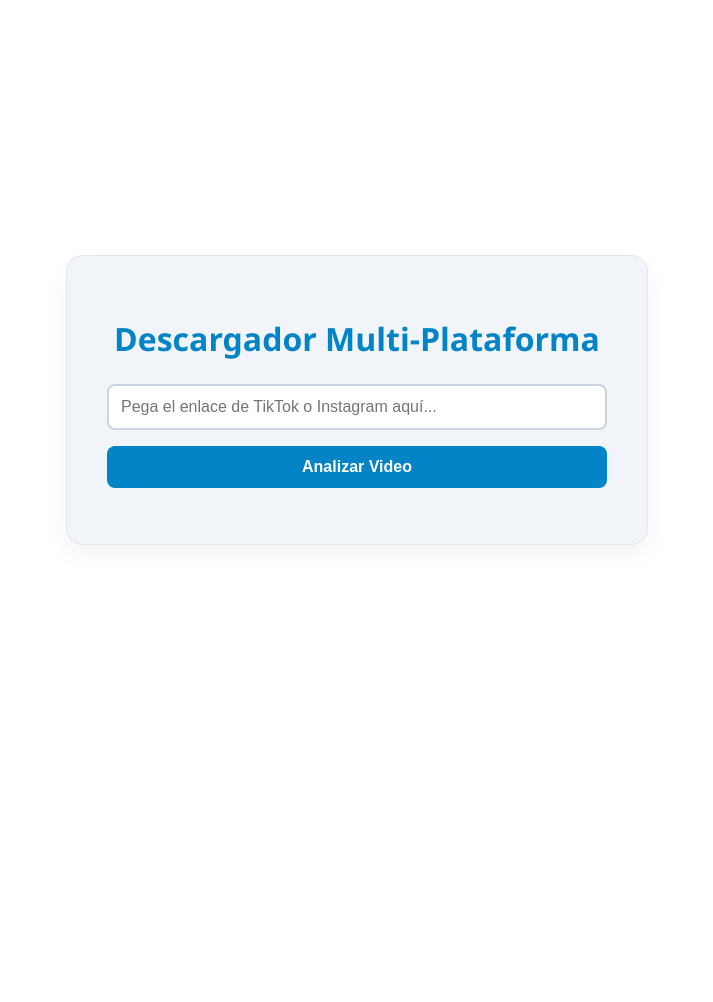
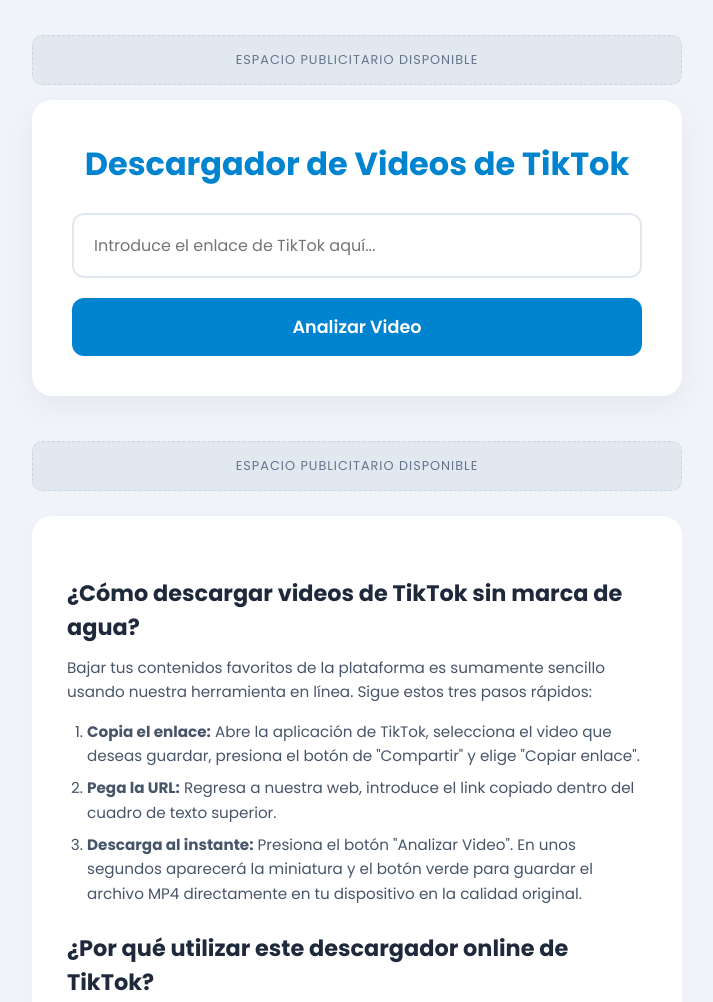
Before and after one commit to chiquitoba/multi-downloader, a website: page public/index.html in a window 1280 px wide. Shown: the top 1002 px of the page, without its empty margins (283-996 px from the left). Before the commit the page ends 800 px from the top, so only its background shows below. Drawn offline with Linux system fonts and the light colour scheme.

Commit message:
UI: Actualizar interfaz exclusiva para TikTok con secciones SEO

```diff
--- a/public/index.html
+++ b/public/index.html
@@ -3,120 +3,151 @@
 <head>
     <meta charset="UTF-8">
     <meta name="viewport" content="width=device-width, initial-scale=1.0">
-    <title>Multi-Downloader Pro</title>
+    <title>Descargar Videos de TikTok Sin Marca de Agua Gratis en HD</title>
+    <meta name="description" content="La herramienta más rápida para descargar videos de TikTok online sin marca de agua. Bajar videos de TikTok en MP4 de alta calidad gratis y al instante.">
+    <meta name="keywords" content="descargar videos de tiktok, bajar videos de tiktok, tiktok sin marca de agua, downloader tiktok mp4, tiktok gratis hd">
+
+    <!-- Google Fonts -->
+    <link rel="preconnect" href="https://fonts.googleapis.com">
+    <link rel="preconnect" href="https://fonts.gstatic.com" crossorigin>
+    <link href="https://fonts.googleapis.com/css2?family=Poppins:wght@400;600;700&display=swap" rel="stylesheet">
+
     <style>
-        body {
-            font-family: 'Segoe UI', Tahoma, Geneva, Verdana, sans-serif;
-            background-color: #ffffff;
-            color: #1e293b;
-            display: flex;
-            flex-direction: column;
-            align-items: center;
-            justify-content: center;
-            min-height: 100vh;
-            margin: 0;
-        }
-        .container {
-            background-color: #f1f5f9;
-            padding: 2.5rem;
-            border-radius: 1rem;
-            box-shadow: 0 10px 25px rgba(0,0,0,0.05);
-            width: 100%;
-            max-width: 500px;
-            text-align: center;
-            border: 1px solid #e2e8f0;
-        }
-        h1 { margin-bottom: 1.5rem; color: #0284c7; }
-        input {
-            width: 100%;
-            padding: 0.75rem;
-            border: 2px solid #cbd5e1;
-            border-radius: 0.5rem;
-            background-color: #ffffff;
-            color: #0f172a;
-            font-size: 1rem;
-            box-sizing: border-box;
-            margin-bottom: 1rem;
-        }
-        input:focus { border-color: #0284c7; outline: none; }
-        button {
-            width: 100%;
-            padding: 0.75rem;
-            background-color: #0284c7;
-            color: #ffffff;
-            border: none;
-            border-radius: 0.5rem;
-            font-size: 1rem;
-            font-weight: bold;
-            cursor: pointer;
-            transition: background 0.2s;
-        }
-        button:hover { background-color: #0369a1; }
-        #result { margin-top: 1.5rem; display: none; }
-        .thumbnail { width: 100%; border-radius: 0.5rem; margin-top: 1rem; max-height: 300px; object-fit: cover; }
-        .error { color: #ef4444; margin-top: 1rem; word-break: break-all; font-weight: 500; }
+        * { box-sizing: border-box; margin: 0; padding: 0; font-family: 'Poppins', sans-serif; }
+        body { background: #f0f4f8; color: #333; display: flex; flex-direction: column; align-items: center; min-height: 100vh; padding: 20px; }
+
+        .container { background: #ffffff; padding: 40px; border-radius: 20px; box-shadow: 0 10px 30px rgba(0,0,0,0.05); width: 100%; max-width: 650px; text-align: center; margin-bottom: 30px; }
+        h1 { color: #0084d0; font-size: 2rem; margin-bottom: 25px; font-weight: 700; }
+
+        .input-group { position: relative; margin-bottom: 20px; }
+        input[type="text"] { width: 100%; padding: 18px 20px; border: 2px solid #e2e8f0; border-radius: 12px; font-size: 1rem; outline: none; transition: border-color 0.3s; }
+        input[type="text"]:focus { border-color: #0084d0; }
+
+        button { width: 100%; background: #0084d0; color: white; border: none; padding: 16px; border-radius: 12px; font-size: 1.1rem; font-weight: 600; cursor: pointer; transition: background 0.3s, transform 0.1s; }
+        button:hover { background: #0073b5; }
+        button:active { transform: scale(0.98); }
+
+        .error-msg { color: #ef4444; margin-top: 15px; font-weight: 600; display: none; font-size: 0.95rem; }
+        .loading { display: none; margin-top: 15px; color: #666; font-weight: 600; }
+
+        /* Resultado */
+        .result-box { display: none; margin-top: 30px; border-top: 2px dashed #e2e8f0; padding-top: 25px; }
+        .thumb-preview { width: 150px; border-radius: 10px; margin-bottom: 15px; box-shadow: 0 4px 10px rgba(0,0,0,0.1); }
+        .video-title { font-size: 0.95rem; color: #555; margin-bottom: 20px; max-height: 50px; overflow: hidden; text-overflow: ellipsis; }
+        .btn-download { background: #10b981; display: inline-block; width: auto; padding: 12px 30px; text-decoration: none; color: white; border-radius: 10px; font-weight: 600; }
+        .btn-download:hover { background: #059669; }
+
+        /* Contenedores de Anuncios */
+        .ad-space { width: 100%; max-width: 650px; background: #e2e8f0; border: 1px dashed #cbd5e1; border-radius: 10px; padding: 15px; margin: 15px 0; text-align: center; color: #64748b; font-size: 0.8rem; text-transform: uppercase; letter-spacing: 1px; }
+
+        /* Sección de Contenido SEO */
+        .seo-content { width: 100%; max-width: 650px; text-align: left; background: white; padding: 35px; border-radius: 20px; box-shadow: 0 5px 20px rgba(0,0,0,0.02); margin-top: 10px; }
+        .seo-content h2 { color: #1e293b; font-size: 1.4rem; margin-top: 25px; margin-bottom: 12px; }
+        .seo-content p { color: #475569; font-size: 0.95rem; line-height: 1.6; margin-bottom: 15px; }
+        .seo-content ol { padding-left: 20px; color: #475569; font-size: 0.95rem; line-height: 1.6; margin-bottom: 15px; }
+        .seo-content ol li { margin-bottom: 8px; }
     </style>
 </head>
 <body>
 
+    <!-- ESPACIO DE MONETIZACIÓN: ANUNCIO SUPERIOR -->
+    <div class="ad-space" id="ad-slot-top">
+        Espacio Publicitario Disponible
+        <!-- Aquí pegarás el código de tu banner de Adsterra/Adsense más adelante -->
+    </div>
+
     <div class="container">
-    <h1>Descargador Multi-Plataforma</h1>
-    <input type="text" id="videoUrl" placeholder="Pega el enlace de TikTok o Instagram aquí...">
-    <button id="actionBtn" onclick="procesarVideo()">Analizar Video</button>
+        <h1>Descargador de Videos de TikTok</h1>
 
-    <div id="result">
-        <h3 id="videoTitle"></h3>
-        <img id="videoThumb" class="thumbnail" src="" alt="Miniatura">
-        <a id="downloadBtn" href="#" style="display: block; margin-top: 1rem;"><button style="background-color: #22c55e;">Descargar Ahora</button></a>
+        <div class="input-group">
+            <input type="text" id="videoUrl" placeholder="Introduce el enlace de TikTok aquí..." autocomplete="off">
         </div>
-    <div id="errorMsg" class="error"></div>
+
+        <button id="btnAnalyze" onclick="analyzeVideo()">Analizar Video</button>
+
+        <div class="loading" id="loadingText">Procesando enlace... Por favor, espera.</div>
+        <div class="error-msg" id="errorText"></div>
+
+        <!-- Caja de Resultados -->
+        <div class="result-box" id="resultBox">
+            <img src="" id="videoThumb" class="thumb-preview" alt="Miniatura del video">
+            <p class="video-title" id="videoTitle"></p>
+            <a href="" id="downloadLink" class="btn-download" target="_blank">Descargar MP4</a>
+        </div>
+    </div>
+
+    <!-- ESPACIO DE MONETIZACIÓN: ANUNCIO INTERMEDIO -->
+    <div class="ad-space" id="ad-slot-bottom">
+        Espacio Publicitario Disponible
+    </div>
+
+    <!-- SECCIÓN DE TEXTO SEO PARA POSICIONAR EN GOOGLE -->
+    <div class="seo-content">
+        <h2>¿Cómo descargar videos de TikTok sin marca de agua?</h2>
+        <p>Bajar tus contenidos favoritos de la plataforma es sumamente sencillo usando nuestra herramienta en línea. Sigue estos tres pasos rápidos:</p>
+        <ol>
+            <li><strong>Copia el enlace:</strong> Abre la aplicación de TikTok, selecciona el video que deseas guardar, presiona el botón de "Compartir" y elige "Copiar enlace".</li>
+            <li><strong>Pega la URL:</strong> Regresa a nuestra web, introduce el link copiado dentro del cuadro de texto superior.</li>
+            <li><strong>Descarga al instante:</strong> Presiona el botón "Analizar Video". En unos segundos aparecerá la miniatura y el botón verde para guardar el archivo MP4 directamente en tu dispositivo en la calidad original.</li>
+        </ol>
+
+        <h2>¿Por qué utilizar este descargador online de TikTok?</h2>
+        <p>A diferencia de otras opciones en internet, nuestro sistema está optimizado para procesar los flujos de video de forma directa y limpia, garantizando descargas gratuitas e ilimitadas. Podrás guardar los videos tanto en computadoras de escritorio como en dispositivos móviles Android o iPhone (iOS) sin necesidad de instalar molestas aplicaciones externas ni extensiones en tu navegador.</p>
+
+        <h2>¿Es gratuito y seguro el guardado de archivos?</h2>
+        <p>Sí, este descargador es 100% gratuito. No almacenamos copias de los videos descargados en nuestro servidor ni rastreamos tu historial de navegación, lo que garantiza una experiencia totalmente privada, segura y fluida para el usuario.</p>
     </div>
 
     <script>
-    async function procesarVideo() {
-        const url = document.getElementById('videoUrl').value.trim();
-        const resultDiv = document.getElementById('result');
-        const errorMsg = document.getElementById('errorMsg');
-        const actionBtn = document.getElementById('actionBtn');
+        async function analyzeVideo() {
+            const urlInput = document.getElementById('videoUrl').value.trim();
+            const btnAnalyze = document.getElementById('btnAnalyze');
+            const loadingText = document.getElementById('loadingText');
+            const errorText = document.getElementById('errorText');
+            const resultBox = document.getElementById('resultBox');
 
-        resultDiv.style.display = 'none';
-        errorMsg.innerText = '';
+            // Resetear estados
+            errorText.style.display = 'none';
+            resultBox.style.display = 'none';
 
-        if(!url) {
-            errorMsg.innerText = 'Por favor, ingresa una URL válida.';
+            if (!urlInput) {
+                errorText.innerText = 'Por favor, introduce una URL válida.';
+                errorText.style.display = 'block';
                 return;
             }
 
-        actionBtn.innerText = 'Procesando...';
+            btnAnalyze.disabled = true;
+            loadingText.style.display = 'block';
 
             try {
                 const response = await fetch('/api/extract', {
                     method: 'POST',
                     headers: { 'Content-Type': 'application/json' },
-                body: JSON.stringify({ url })
+                    body: JSON.stringify({ url: urlInput })
                 });
 
                 const data = await response.json();
 
-            if(data.success) {
+                if (!response.ok || !data.success) {
+                    throw new Error(data.error || 'No se pudo analizar el video.');
+                }
+
+                // Renderizar los datos devueltos por el backend exclusivo de TikTok
+                document.getElementById('videoThumb').src = data.thumbnail;
                 document.getElementById('videoTitle').innerText = data.title;
-                document.getElementById('videoThumb').src = data.thumbnail;
 
-                // Forzamos descarga limpia usando nuestro backend proxy
-                const proxyDownloadUrl = `/api/download-file?url=${encodeURIComponent(data.downloadUrl)}&title=${encodeURIComponent(data.title)}`;
-                document.getElementById('downloadBtn').href = proxyDownloadUrl;
+                // Usamos nuestro endpoint de proxy de descarga forzada para guardar el archivo con su nombre correcto
+                document.getElementById('downloadLink').href = `/api/download-file?url=${encodeURIComponent(data.downloadUrl)}&title=${encodeURIComponent(data.title)}`;
 
-                resultDiv.style.display = 'block';
-            } else {
-                errorMsg.innerText = data.error || 'No se pudo extraer el video.';
-            }
+                resultBox.style.display = 'block';
             } catch (err) {
-            errorMsg.innerText = 'Error de conexión: ' + err.message;
+                errorText.innerText = err.message;
+                errorText.style.display = 'block';
             } finally {
-            actionBtn.innerText = 'Analizar Video';
+                btnAnalyze.disabled = false;
+                loadingText.style.display = 'none';
             }
         }
     </script>
-
 </body>
 </html>
```
Lines whose indentation alone changed are shown as unchanged.
